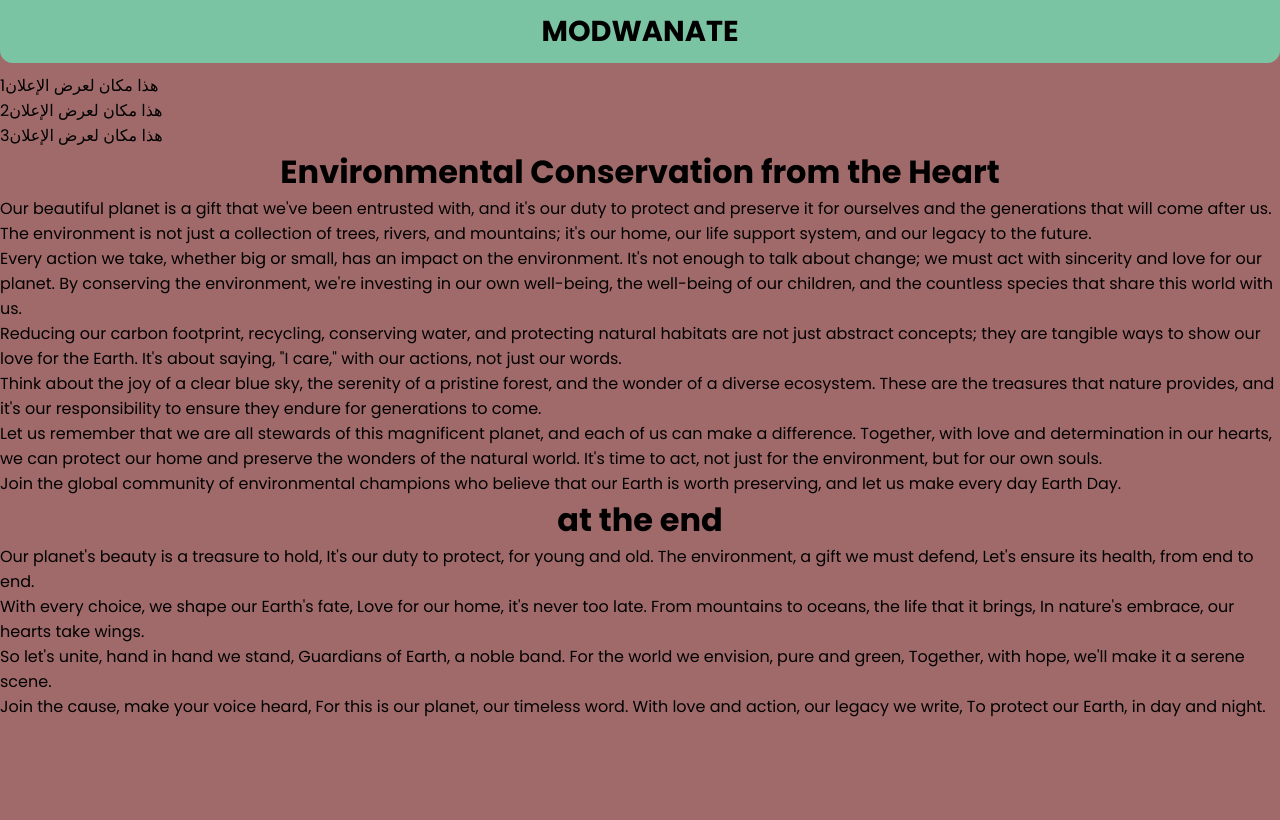
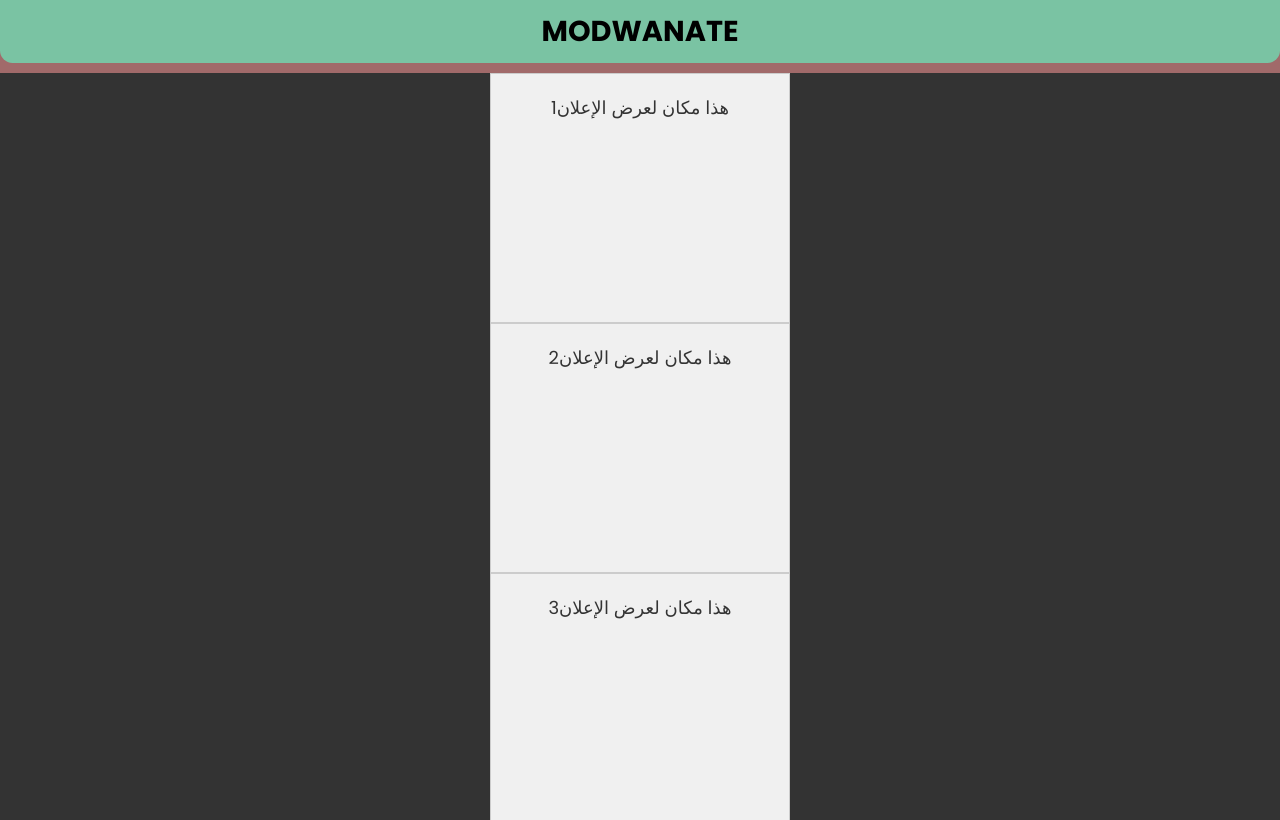
Before and after one commit to rande4/modwanate, a plain HTML site: page index.html in a window 1280 px wide. Shown: the top 820 px of the page. Drawn offline with Linux system fonts and the light colour scheme; a web font is replaced by a local one.

Commit message:
Update css.css

```diff
--- a/css.css
+++ b/css.css
@@ -17,7 +17,51 @@
     background-position: center;
     height: 1150px;
 }
+.nav_left{
+    grid-row: 2/13;
+    background-color: #333;
+}
 
+/*لترتيب الاكواد راح اكتب هنا خصاىص قاىمه اليسار*/
+.ad-container1 {
+    width: 300px;
+    height: 250px;
+    background-color: #f0f0f0;
+    border: 1px solid #ccc;
+    text-align: center;
+    margin: 0 auto;
+}
+.ad-text1 {
+    padding: 20px;
+    font-size: 18px;
+    color: #333;
+}
+.ad-container2 {
+    width: 300px;
+    height: 250px;
+    background-color: #f0f0f0;
+    border: 1px solid #ccc;
+    text-align: center;
+    margin: 0 auto;
+}
+.ad-text2 {
+    padding: 20px;
+    font-size: 18px;
+    color: #333;
+}
+.ad-container3 {
+    width: 300px;
+    height: 250px;
+    background-color: #f0f0f0;
+    border: 1px solid #ccc;
+    text-align: center;
+    margin: 0 auto;
+}
+.ad-text3 {
+    padding: 20px;
+    font-size: 18px;
+    color: #333;
+}
 .header{
     grid-column: 1/-1;
     background-color:  rgb(122, 195, 163);
```
